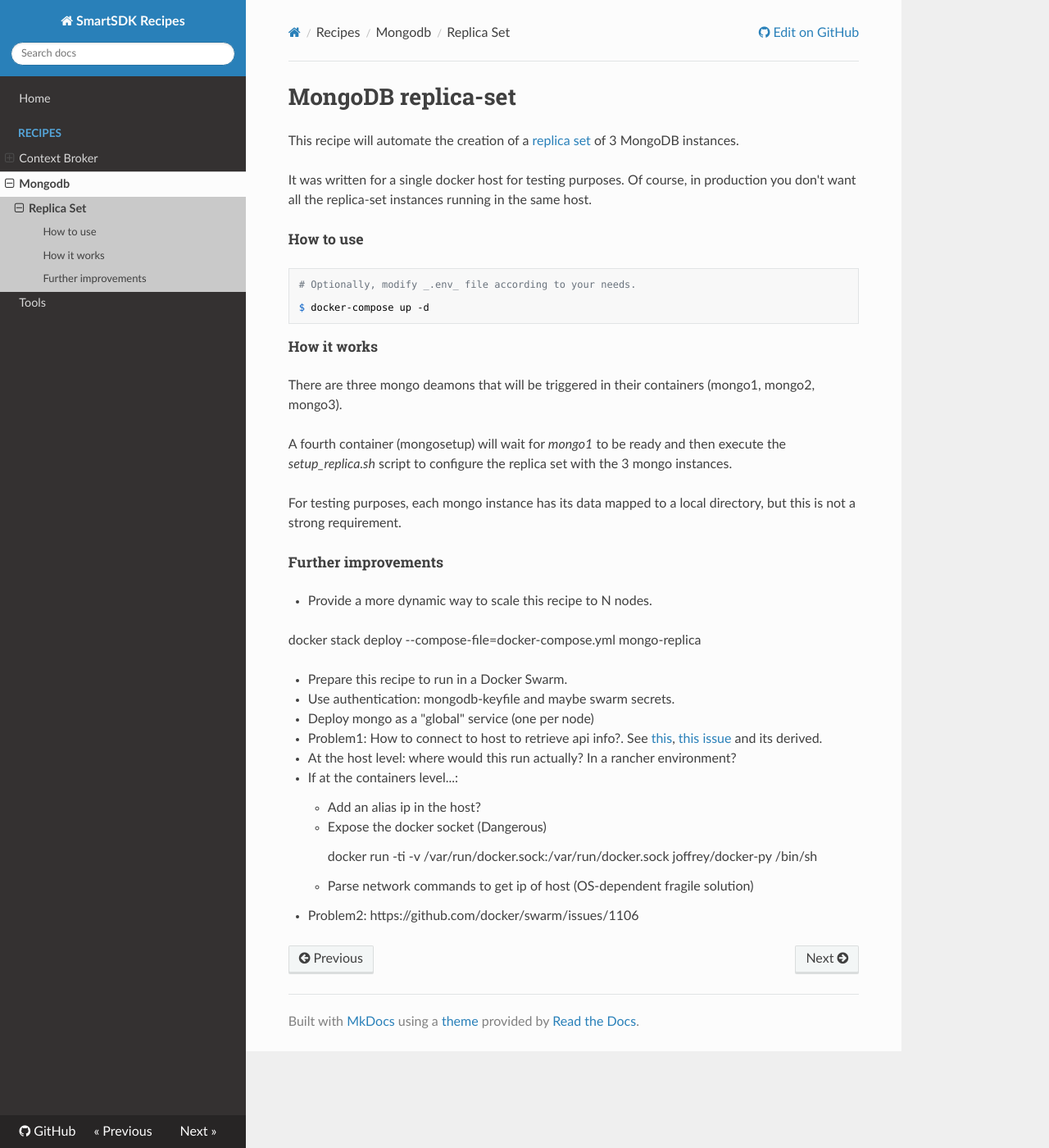
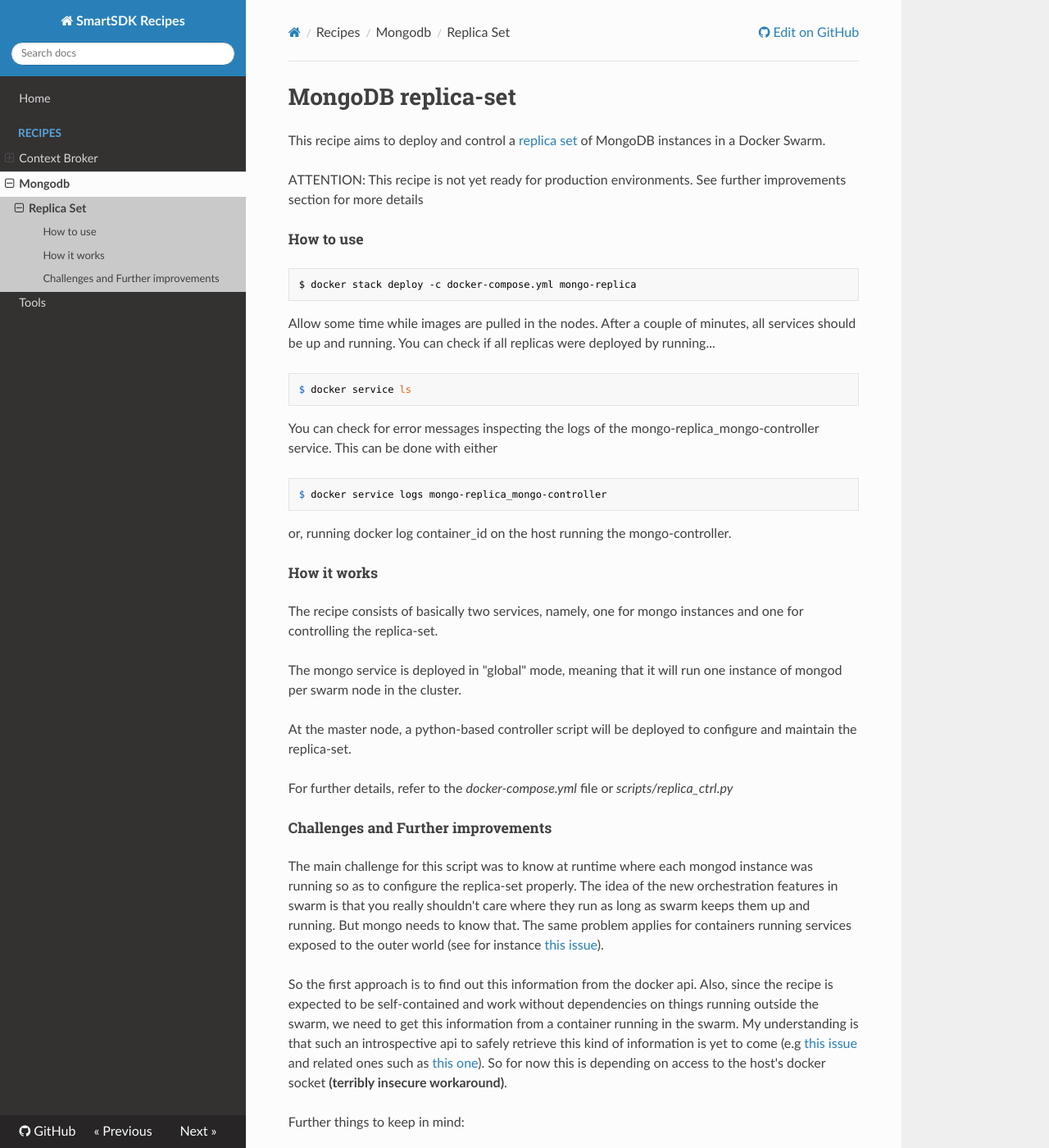
Before and after one commit to smartsdk/smartsdk-recipes, an MkDocs documentation site: the page built from recipes/mongodb/replica/readme.md, in a window 1280 px wide and 1400 px high. Shown: the whole window at 82% size. Built offline with MkDocs 1.6.1, drawn with Linux system fonts in a browser that asks for light colours; nearby versions of some CDN libraries; comment, search, counter and statistics services are not loaded; old or Windows-style settings are respelled for this version of MkDocs; some of the changed text lies outside the part shown.

Commit message:
Update mongo/replica/readme.md

```diff
--- a/recipes/mongodb/replica/readme.md
+++ b/recipes/mongodb/replica/readme.md
@@ -1,44 +1,41 @@
 # MongoDB replica-set
 
-This recipe will automate the creation of a [replica set](https://docs.mongodb.com/manual/replication/) of 3 MongoDB instances.
+This recipe aims to deploy and control a [replica set](https://docs.mongodb.com/manual/replication/) of MongoDB instances in a Docker Swarm.
 
-It was written for a single docker host for testing purposes. Of course, in production you don't want all the replica-set instances running in the same host.
+ATTENTION: This recipe is not yet ready for production environments. See further improvements section for more details
 
 ##### How to use
 
-    # Optionally, modify _.env_ file according to your needs.
+    $ docker stack deploy -c docker-compose.yml mongo-replica
 
-    $ docker-compose up -d
+Allow some time while images are pulled in the nodes. After a couple of minutes, all services should be up and running. You can check if all replicas were deployed by running...
+
+    $ docker service ls
+
+You can check for error messages inspecting the logs of the mongo-replica_mongo-controller service. This can be done with either
+
+    $ docker service logs mongo-replica_mongo-controller
+
+or, running docker log container_id on the host running the mongo-controller.
 
 ##### How it works
 
-There are three mongo deamons that will be triggered in their containers (mongo1, mongo2, mongo3).
+The recipe consists of basically two services, namely, one for mongo instances and one for controlling the replica-set.
 
-A fourth container (mongosetup) will wait for _mongo1_ to be ready and then execute the *setup_replica.sh* script to configure the replica set with the 3 mongo instances.
+The mongo service is deployed in "global" mode, meaning that it will run one instance of mongod per swarm node in the cluster.
 
-For testing purposes, each mongo instance has its data mapped to a local directory, but this is not a strong requirement.
+At the master node, a python-based controller script will be deployed to configure and maintain the replica-set.
 
-##### Further improvements
-- Provide a more dynamic way to scale this recipe to N nodes.
+For further details, refer to the *docker-compose.yml* file or *scripts/replica_ctrl.py*
 
-docker stack deploy --compose-file=docker-compose.yml mongo-replica
+##### Challenges and Further improvements
 
-- Prepare this recipe to run in a Docker Swarm.
-- Use authentication: mongodb-keyfile and maybe swarm secrets.
+The main challenge for this script was to know at runtime where each mongod instance was running so as to configure the replica-set properly. The idea of the new orchestration features in swarm is that you really shouldn't care where they run as long as swarm keeps them up and running. But mongo needs to know that. The same problem applies for containers running services exposed to the outer world (see for instance [this issue](https://github.com/docker/swarm/issues/1106)).
 
-- Deploy mongo as a "global" service (one per node)
+So the first approach is to find out this information from the docker api. Also, since the recipe is expected to be self-contained and work without dependencies on things running outside the swarm, we need to get this information from a container running in the swarm. My understanding is that such an introspective api to safely retrieve this kind of information is yet to come (e.g [this issue](https://github.com/docker/docker/issues/8427) and related ones such as [this one](https://github.com/docker/docker/issues/1143#issuecomment-233152700)). So for now this is depending on access to the host's docker socket **(terribly insecure workaround)**.
 
-- Problem1: How to connect to host to retrieve api info?. See [this](https://github.com/docker/docker/issues/8427), [this issue](https://github.com/docker/docker/issues/1143#issuecomment-233152700) and its derived.
+Further things to keep in mind:
 
-  - At the host level: where would this run actually? In a rancher environment?
-  - If at the containers level...:
+- At the moment this recipe does not include a data persistence solution, so if a cluster node fails for some reason, data will be lost. Of course, solving data-persistence related issues is in the roadmap of all recipes.
 
-      - Add an alias ip in the host?
-
-      - Expose the docker socket (Dangerous)
-
-          docker run -ti -v /var/run/docker.sock:/var/run/docker.sock joffrey/docker-py /bin/sh
-
-      - Parse network commands to get ip of host (OS-dependent fragile solution)
-
-- Problem2: https://github.com/docker/swarm/issues/1106
+- Consider using authentication in the replica-set.
```
